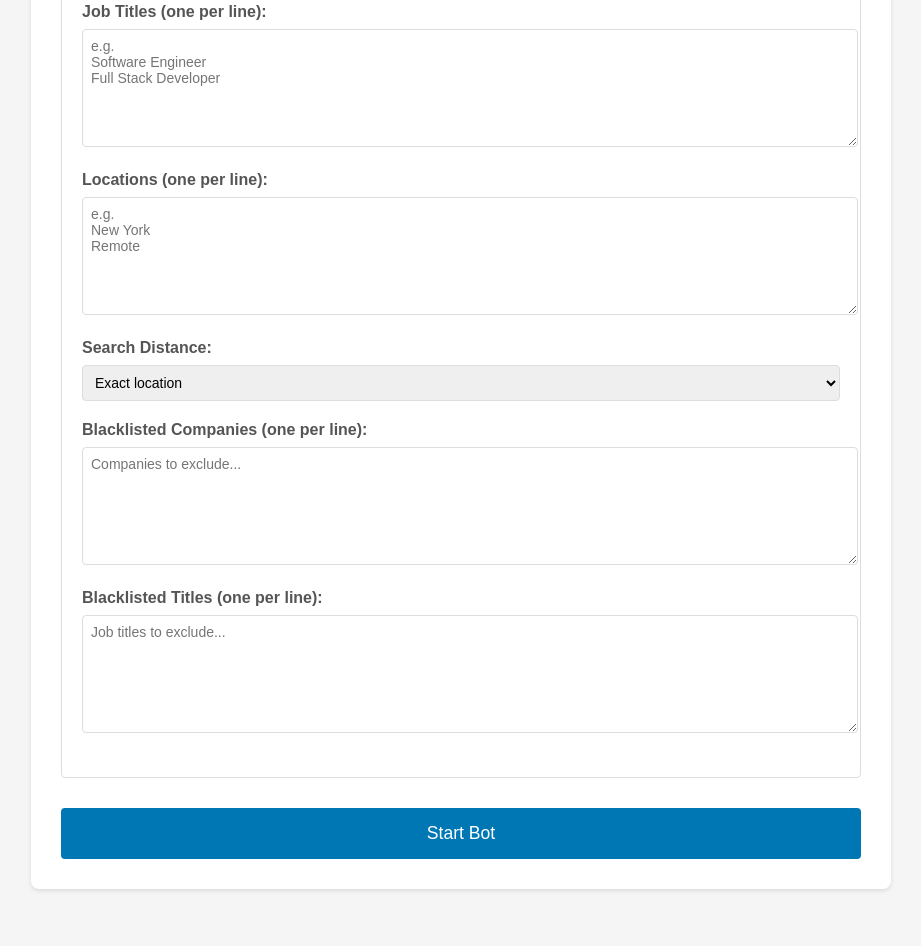
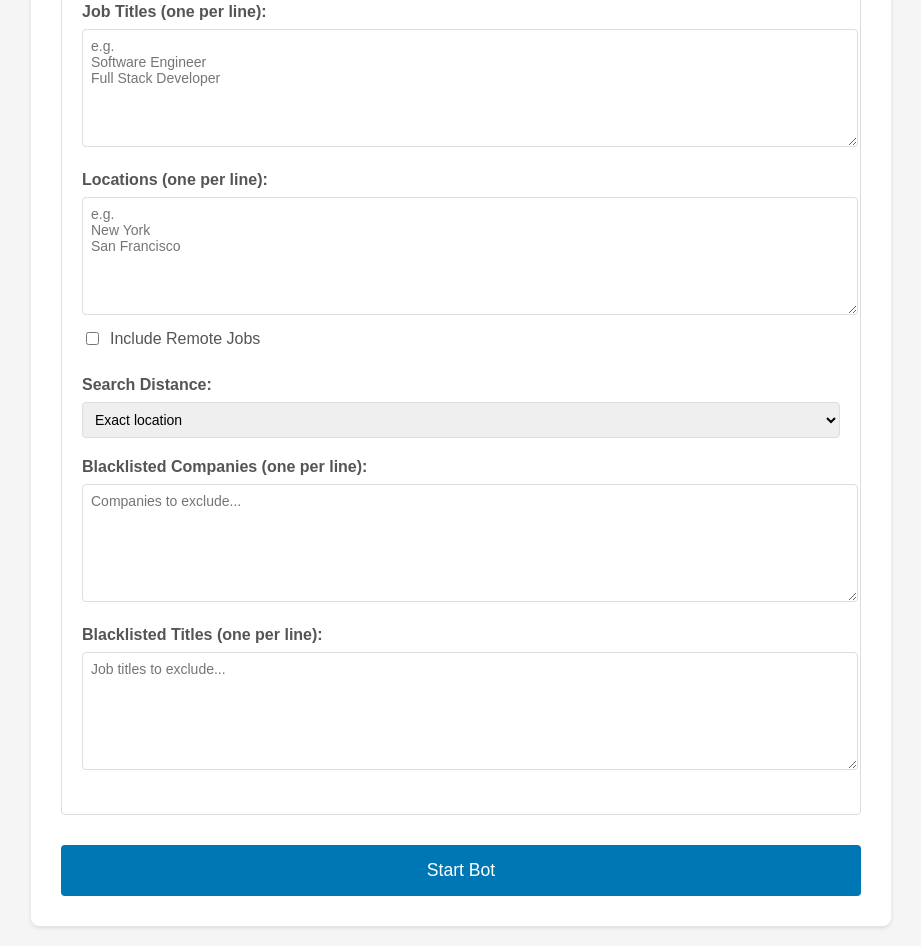
Before and after one commit to marcelelias11/LinkedInSend, a plain HTML site: page static/index.html in a window 1280 px wide. Shown: the part 909-1855 px from the top of the page, without its empty margins (179-1100 px from the left). Before the commit the page ends 1818 px from the top, so only its background shows below. Drawn offline with Linux system fonts and the light colour scheme.

Commit message:
Assistant checkpoint: Add remote checkbox next to location field
Assistant generated file changes:
- static/index.html: Move remote option to location section
- static/script.js: Update config data to use remote checkbox

---

User prompt:

It worked! Now, can you make the "remote" part a checkbox next to the location instead of being part of the location field?

Replit-Commit-Author: Assistant
Replit-Commit-Session-Id: 15f63303-f125-4915-8eda-8e0d74280ea9

```diff
--- a/static/index.html
+++ b/static/index.html
@@ -68,7 +68,10 @@
 
             <div class="form-group">
                 <label for="locations">Locations (one per line):</label>
-                <textarea id="locations" placeholder="e.g.&#10;New York&#10;Remote"></textarea>
+                <textarea id="locations" placeholder="e.g.&#10;New York&#10;San Francisco"></textarea>
+                <div class="checkbox-group" style="margin-top: 10px;">
+                    <label><input type="checkbox" id="remote" name="remote"> Include Remote Jobs</label>
+                </div>
             </div>
 
             <div class="form-group">
--- a/static/script.js
+++ b/static/script.js
@@ -60,7 +60,7 @@ function submitAll() {
     try {
         // Prepare config data
         const configData = {
-            remote: true,
+            remote: document.getElementById('remote').checked,
             experienceLevel: getExperienceLevels(),
             jobTypes: getJobTypes(),
             date: getDatePosted(),
```
